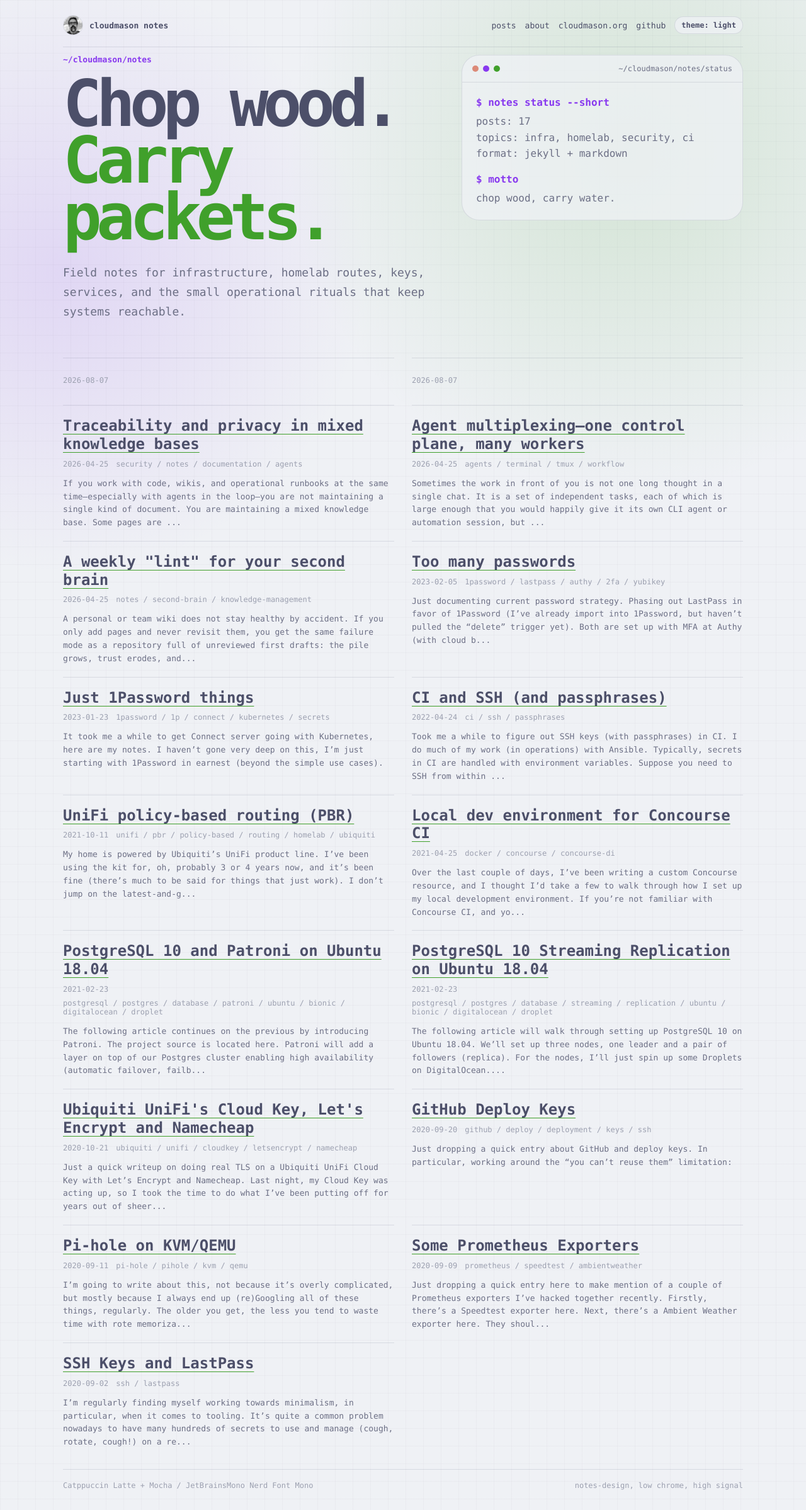
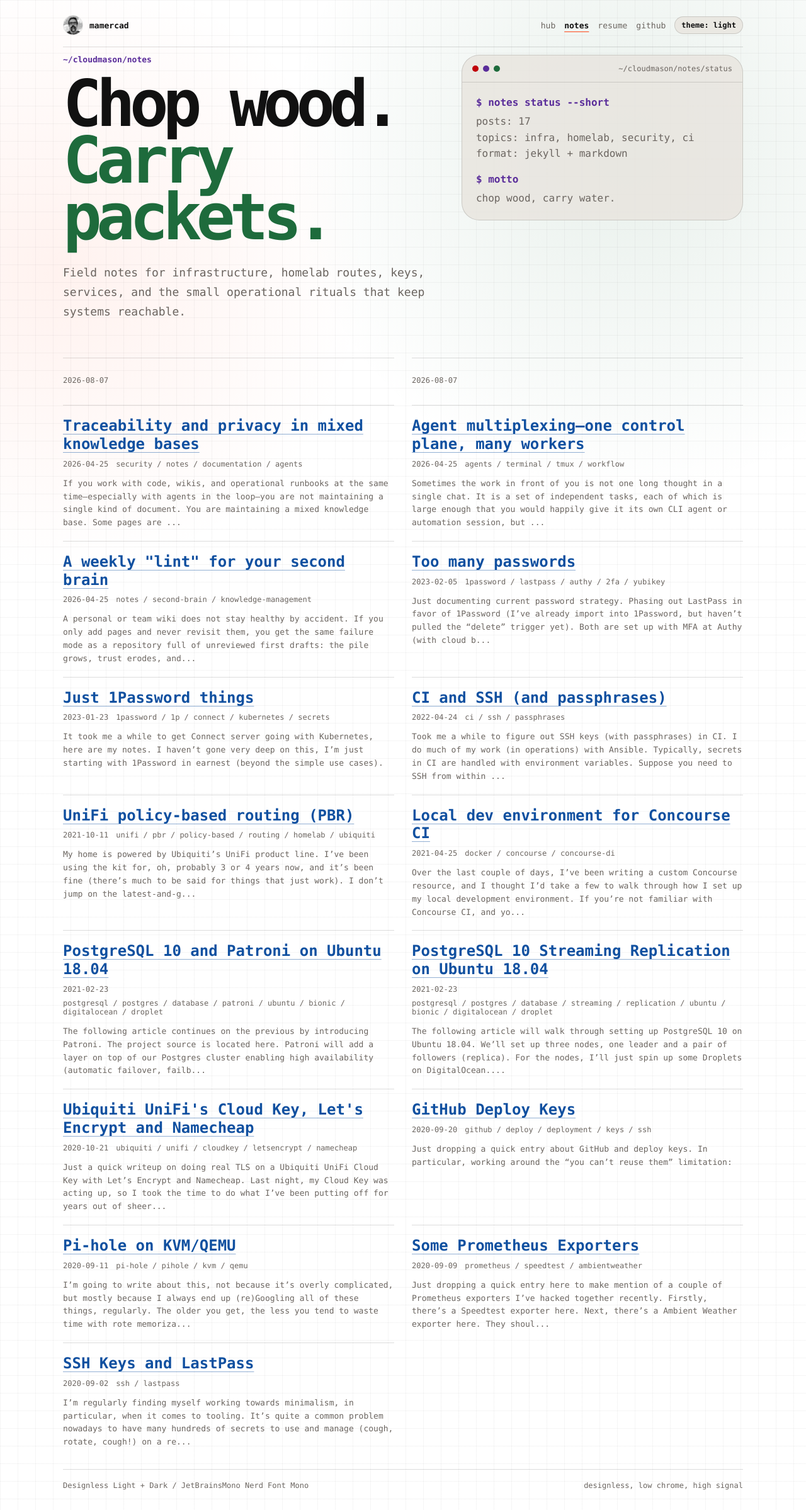
Before and after one commit to mamercad/mamercad.github.io, a Jekyll site: the page built from index.markdown, in a window 1280 px wide. Shown: the whole page at 63% size. Built offline with Jekyll 4.4.1, drawn with Linux system fonts in a browser that asks for light colours.

Commit message:
feat(site): migrate notes theme from Catppuccin to Designless
Swap the shared site CSS and nav chrome to Designless so every Jekyll page matches hub/resume.

Co-authored-by: Cursor <cursoragent@cursor.com>

```diff
--- a/_layouts/default.html
+++ b/_layouts/default.html
@@ -34,13 +34,26 @@
             loading="lazy"
             decoding="async"
           />
-          <span>cloudmason notes</span>
+          <span>mamercad</span>
         </a>
         <div class="nav-links">
-          <a href="{{ "/" | relative_url }}">posts</a>
-          <a href="{{ "/about/" | relative_url }}">about</a>
-          <a href="https://cloudmason.org/">cloudmason.org</a>
-          <a href="https://github.com/{{ site.github_username | default: 'mamercad' }}/">github</a>
+          <a
+            class="nav-link"
+            href="https://cloudmason.org/"
+          >hub</a>
+          <a
+            class="nav-link is-current"
+            href="{{ "/" | relative_url }}"
+            aria-current="page"
+          >notes</a>
+          <a
+            class="nav-link"
+            href="https://mamercad.github.io/resume/"
+          >resume</a>
+          <a
+            class="nav-link"
+            href="https://github.com/{{ site.github_username | default: 'mamercad' }}/"
+          >github</a>
           <button class="theme-toggle" type="button" aria-label="Toggle color theme">theme: light</button>
         </div>
       </nav>
@@ -48,8 +61,8 @@
       {{ content }}
 
       <footer class="footer-line">
-        <span>Catppuccin Latte + Mocha / JetBrainsMono Nerd Font Mono</span>
-        <span>notes-design, low chrome, high signal</span>
+        <span>Designless Light + Dark / JetBrainsMono Nerd Font Mono</span>
+        <span>designless, low chrome, high signal</span>
       </footer>
     </div>
     <script src="{{ "/assets/theme.js" | relative_url }}"></script>
--- a/assets/site.css
+++ b/assets/site.css
@@ -1,46 +1,44 @@
 :root {
   --font-mono: "JetBrainsMono Nerd Font Mono", "JetBrains Mono", ui-monospace, SFMono-Regular, Consolas, monospace;
-  --rosewater: #dc8a78;
-  --mauve: #8839ef;
-  --green: #40a02b;
-  --teal: #179299;
-  --blue: #1e66f5;
-  --yellow: #df8e1d;
-  --red: #d20f39;
-  --text: #4c4f69;
-  --subtext: #6c6f85;
-  --overlay: #9ca0b0;
-  --surface: #eff1f5;
-  --base: #eff1f5;
-  --mantle: #e6e9ef;
-  --crust: #dce0e8;
-  --grid: rgba(76, 79, 105, 0.035);
-  --line: rgba(76, 79, 105, 0.14);
-  --terminal-bg: rgba(239, 241, 245, 0.78);
-  --green-glow: rgba(64, 160, 43, 0.16);
-  --mauve-glow: rgba(136, 57, 239, 0.14);
+  --text: #111111;
+  --subtext: #6B6560;
+  --overlay: #6B6560;
+  --surface: #F4F0EB;
+  --base: #FFFFFF;
+  --mantle: #E8E4DF;
+  --crust: #DDD7D1;
+  --accent: #FF4719;
+  --green: #1E6B3C;
+  --link: #1050A0;
+  --link-hover: #1A6ACC;
+  --prompt: #5A2D9A;
+  --error: #C0000A;
+  --grid: rgba(17, 17, 17, 0.04);
+  --line: rgba(17, 17, 17, 0.14);
+  --terminal-bg: rgba(232, 228, 223, 0.82);
+  --green-glow: rgba(30, 107, 60, 0.1);
+  --accent-glow: rgba(255, 71, 25, 0.07);
 }
 
 [data-theme="dark"] {
-  --rosewater: #f5e0dc;
-  --mauve: #cba6f7;
-  --green: #a6e3a1;
-  --teal: #94e2d5;
-  --blue: #89b4fa;
-  --yellow: #f9e2af;
-  --red: #f38ba8;
-  --text: #cdd6f4;
-  --subtext: #a6adc8;
-  --overlay: #7f849c;
-  --surface: #313244;
-  --base: #1e1e2e;
-  --mantle: #181825;
-  --crust: #11111b;
-  --grid: rgba(205, 214, 244, 0.045);
-  --line: rgba(205, 214, 244, 0.14);
-  --terminal-bg: rgba(49, 50, 68, 0.76);
-  --green-glow: rgba(166, 227, 161, 0.12);
-  --mauve-glow: rgba(203, 166, 247, 0.14);
+  --text: #E5DDD0;
+  --subtext: #5A5248;
+  --overlay: #5A5248;
+  --surface: #181614;
+  --base: #090807;
+  --mantle: #1D1A17;
+  --crust: #3D3530;
+  --accent: #FF4719;
+  --green: #7FD8A8;
+  --link: #6FB3F5;
+  --link-hover: #8BC3F8;
+  --prompt: #D8A8FF;
+  --error: #FF6B5B;
+  --grid: rgba(229, 221, 208, 0.045);
+  --line: rgba(229, 221, 208, 0.14);
+  --terminal-bg: rgba(29, 26, 23, 0.88);
+  --green-glow: rgba(127, 216, 168, 0.1);
+  --accent-glow: rgba(255, 71, 25, 0.1);
 }
 
 * {
@@ -59,7 +57,7 @@ body {
     linear-gradient(var(--grid) 1px, transparent 1px),
     linear-gradient(90deg, var(--grid) 1px, transparent 1px),
     radial-gradient(circle at 78% 10%, var(--green-glow), transparent 34rem),
-    radial-gradient(circle at 8% 18%, var(--mauve-glow), transparent 30rem),
+    radial-gradient(circle at 8% 18%, var(--accent-glow), transparent 30rem),
     var(--base);
   background-size: 28px 28px, 28px 28px, auto, auto, auto;
   font-family: var(--font-mono);
@@ -72,19 +70,19 @@ button {
 }
 
 a {
-  color: var(--text);
-  text-decoration-color: var(--green);
+  color: var(--link);
+  text-decoration-color: color-mix(in srgb, var(--link) 45%, transparent);
   text-decoration-thickness: 1px;
   text-underline-offset: 5px;
 }
 
 a:hover {
-  color: var(--green);
+  color: var(--link-hover);
 }
 
 a:focus-visible,
 button:focus-visible {
-  outline: 2px solid var(--mauve);
+  outline: 2px solid var(--accent);
   outline-offset: 4px;
 }
 
@@ -115,6 +113,11 @@ button:focus-visible {
   gap: 10px;
   color: var(--text);
   font-weight: 800;
+  text-decoration: none;
+}
+
+.brand:hover {
+  color: var(--text);
 }
 
 .site-avatar {
@@ -132,6 +135,25 @@ button:focus-visible {
   flex-wrap: wrap;
   justify-content: flex-end;
   gap: 14px;
+}
+
+a.nav-link {
+  color: var(--subtext);
+  text-decoration: none;
+}
+
+a.nav-link:hover,
+a.nav-link:focus-visible {
+  color: var(--link-hover);
+}
+
+a.nav-link.is-current {
+  color: var(--text);
+  font-weight: 800;
+  text-decoration: underline;
+  text-decoration-color: var(--accent);
+  text-decoration-thickness: 1px;
+  text-underline-offset: 5px;
 }
 
 .theme-toggle {
@@ -154,7 +176,7 @@ button:focus-visible {
 
 .eyebrow {
   margin: 0 0 18px;
-  color: var(--mauve);
+  color: var(--prompt);
   font-size: 13px;
   font-weight: 800;
 }
@@ -218,11 +240,11 @@ h1 {
   width: 10px;
   height: 10px;
   border-radius: 999px;
-  background: var(--rosewater);
+  background: var(--error);
 }
 
 .dot:nth-child(2) {
-  background: var(--mauve);
+  background: var(--prompt);
 }
 
 .dot:nth-child(3) {
@@ -241,7 +263,7 @@ h1 {
 }
 
 .prompt {
-  color: var(--mauve);
+  color: var(--prompt);
   font-weight: 700;
 }
 
```
